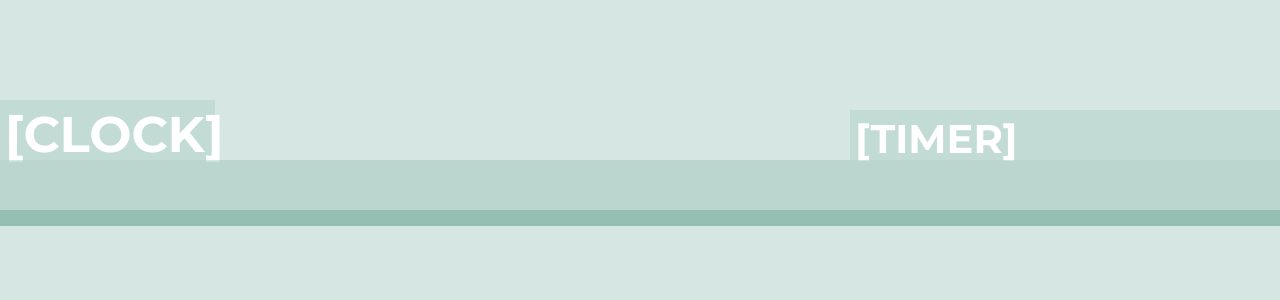
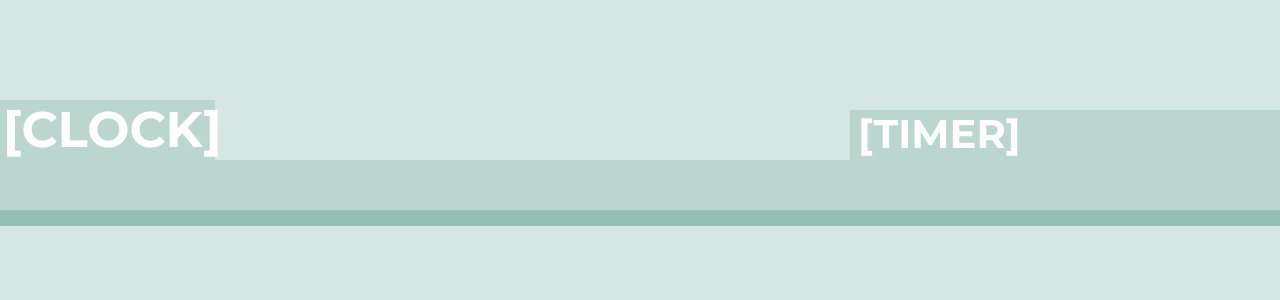
Before and after one commit to hendradwiputra/imasjid, a PHP site: page / in a window 1280 px wide. Shown: the part 470-770 px from the top of the page. Run offline with PHP 8.4, Linux system fonts and the light colour scheme; data that the repository does not hold is empty.

Commit message:
Add files via upload

```diff
--- a/assets/css/style.css
+++ b/assets/css/style.css
@@ -398,7 +398,7 @@ label {
 }
 
 #clock .left {
-  background: rgba(120, 175, 159, 0.2);
+  background: rgba(120, 175, 159, 0.3);
   color: #fff;
   position: absolute;
   bottom: 50px;
@@ -407,11 +407,11 @@ label {
   width: 220px;
   left: 0px;
   margin: 5px 10px 0px -5px;
-  padding: 5px 10px 5px;
+  padding-left: 8px;
 }
 
 #clock .right {
-  background: rgba(120, 175, 159, 0.2);
+  background: rgba(120, 175, 159, 0.3);
   color: #fff;
   position: absolute;
   bottom: 50px;
@@ -419,7 +419,7 @@ label {
   height: 50px;
   width: 430px;
   right: 0px;
-  padding: 5px 5px 5px;
+  padding-left: 8px;
 }
 
 #clock h2 {
@@ -461,7 +461,6 @@ label {
 --------------------------------------------------------------*/
 #prayer .bg1 {
   background: rgba(120, 175, 159, 0.7);
-  /*height: 135px;  */
 }
 
 #prayer h3 {
@@ -484,7 +483,7 @@ label {
 
 #prayer .selected {
   color: #fff;
-  background: rgba(120, 175, 159, 1);
+  background: rgba(0,112,112);
   padding: 0px 20px 0px;
   padding-top: 0px;
 }
```
